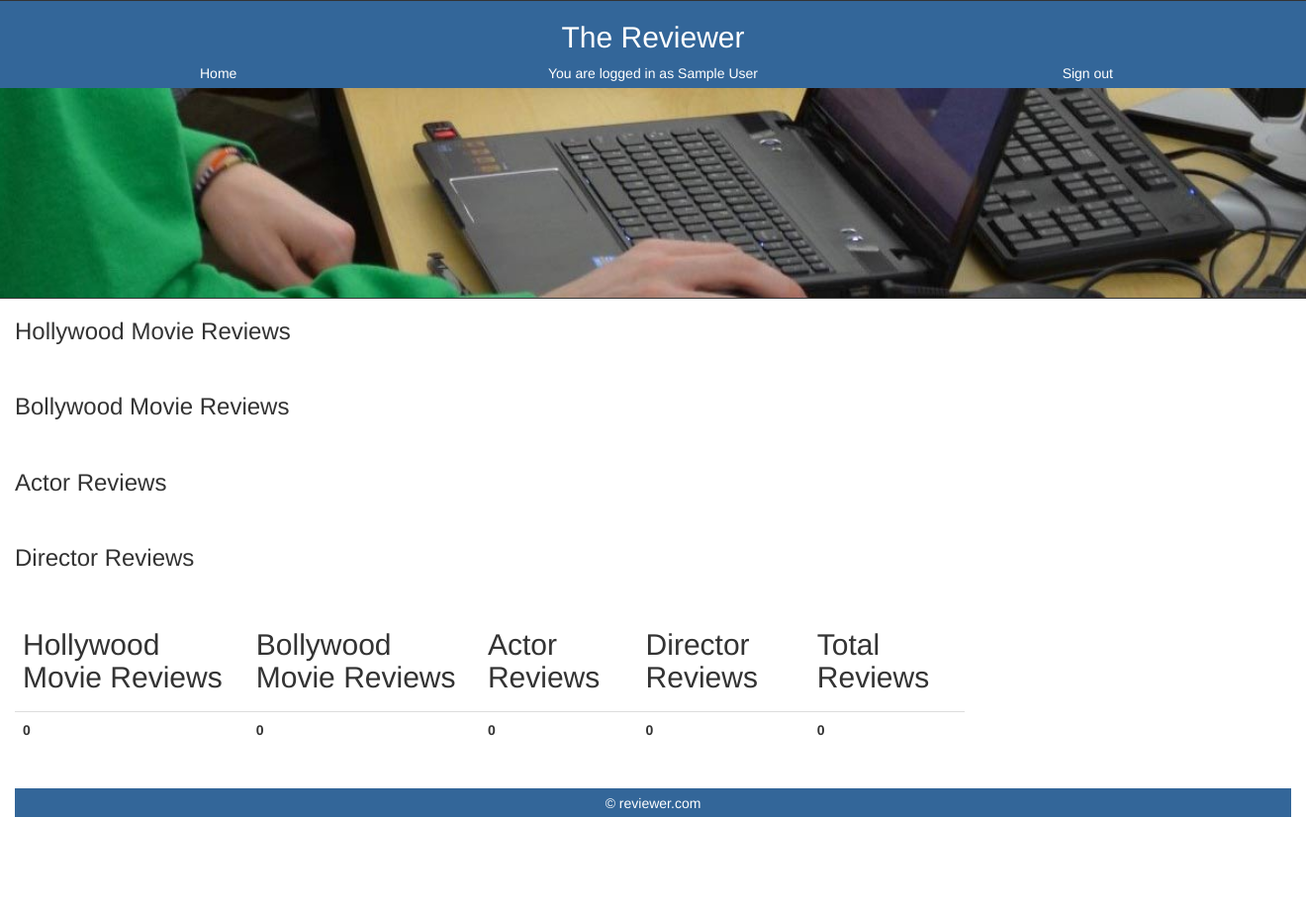
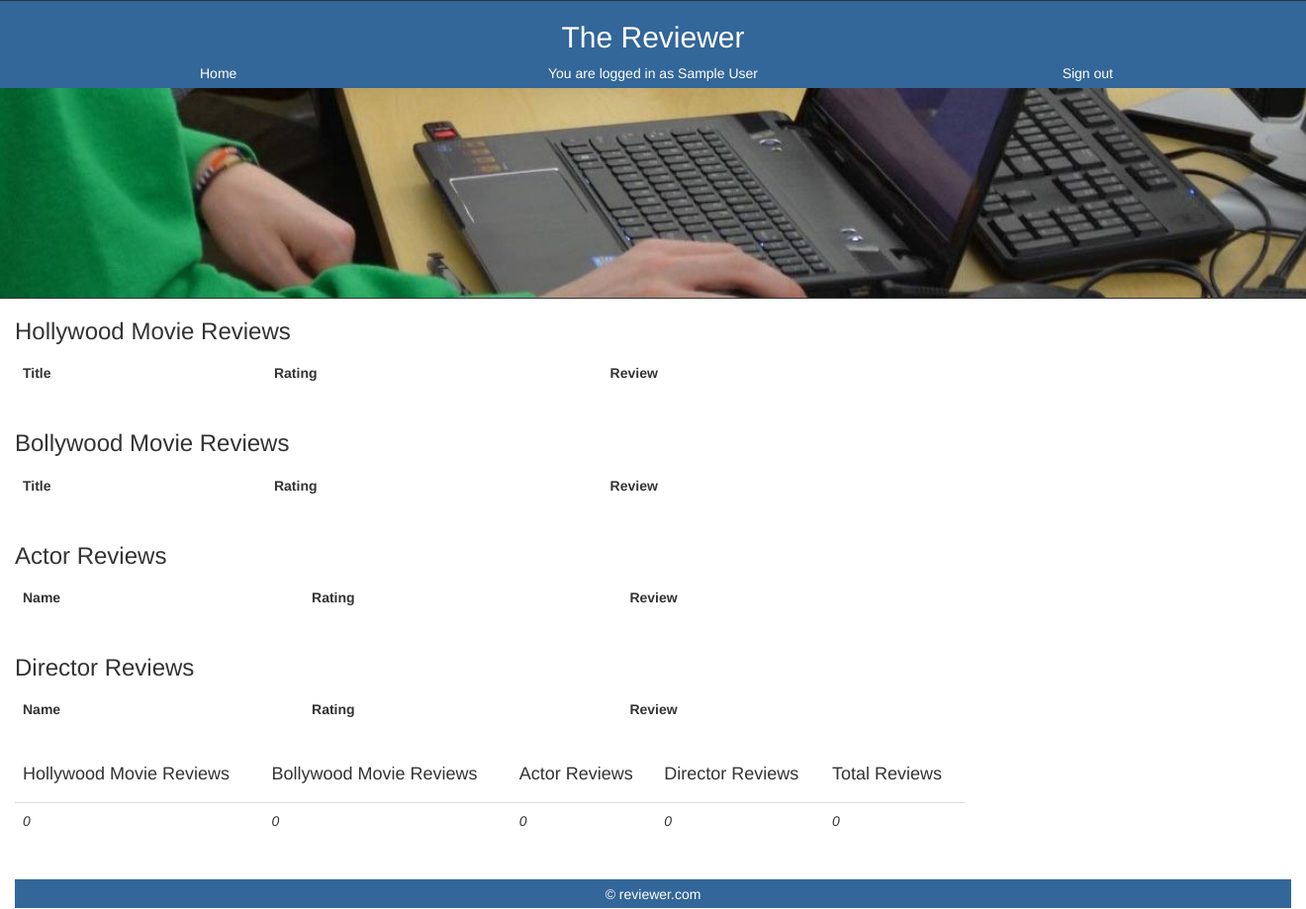
Before and after one commit to WegnerLJ26/Movie-Review-Website, a PHP site: template view/userTotalReviews.php in a window 1320 px wide; the page is wider, and only the part inside the window is pictured. Shown: that part at 99% size. Before the commit the page ends 826 px from the top of that part, so only its background shows below. Run offline with PHP 8.4, Linux system fonts and the light colour scheme; the template is opened without the code that fills it, so the values that code supplies are empty; the visitor is signed in with stand-in values (Sample User, id 1); some libraries are stand-ins or nearby versions.

Commit message:
Changed formatting on review pages

```diff
--- a/view/userTotalReviews.php
+++ b/view/userTotalReviews.php
@@ -35,7 +35,14 @@ $totalCount = 0;
 	<h3>Hollywood Movie Reviews</h3>
 	<?php
 		if(isset($americanReviews)){
-			echo "<table class='table'>";
+			echo "<table class='table'>
+					<thead>
+						<tr>
+							<div class='col-xs-3'><td><b>Title</b></td></div>
+							<div class='col-xs-3'><td><b>Rating</b></td></div>
+							<div class='col-xs-3'><td><b>Review</b></td></div>
+						</tr>
+					</thead>";
 
 			for ($i=0; $i<count($americanReviews); $i++){
 				$mov_review = $americanReviews[$i];
@@ -78,7 +78,14 @@ $totalCount = 0;
 	<h3>Bollywood Movie Reviews</h3>
 	<?php
 		if(isset($bwoodReviews)){
-			echo "<table class='table'>";
+			echo "<table class='table'>
+					<thead>
+						<tr>
+							<div class='col-xs-3'><td><b>Title</b></td></div>
+							<div class='col-xs-3'><td><b>Rating</b></td></div>
+							<div class='col-xs-3'><td><b>Review</b></td></div>
+						</tr>
+					</thead>";
 
 			for ($i=0; $i<count($bwoodReviews); $i++){
 				$mov_review = $bwoodReviews[$i];
@@ -122,7 +122,14 @@ $totalCount = 0;
 	<h3>Actor Reviews</h3>
 	<?php
 		if(isset($actorReviews)){
-			echo "<table class='table'>";
+			echo "<table class='table'>
+					<thead>
+						<tr>
+							<div class='col-xs-3'><td><b>Name</b></td></div>
+							<div class='col-xs-3'><td><b>Rating</b></td></div>
+							<div class='col-xs-3'><td><b>Review</b></td></div>
+						</tr>
+					</thead>";
 
 			for ($i=0; $i<count($actorReviews); $i++){
 				$act_review = $actorReviews[$i];
@@ -166,7 +166,14 @@ $totalCount = 0;
 	<h3>Director Reviews</h3>
 	<?php
 		if(isset($directorReviews)){
-			echo "<table class='table'>";
+			echo "<table class='table'>
+					<thead>
+						<tr>
+							<div class='col-xs-3'><td><b>Name</b></td></div>
+							<div class='col-xs-3'><td><b>Rating</b></td></div>
+							<div class='col-xs-3'><td><b>Review</b></td></div>
+						</tr>
+					</thead>";
 
 			for ($i=0; $i<count($directorReviews); $i++){
 				$dir_review = $directorReviews[$i];
@@ -212,20 +212,20 @@ $totalCount = 0;
 	<table class='table'>
 		<thead>
 			<tr>
-				<td><h2>Hollywood Movie Reviews</h2></td>
-				<td><h2>Bollywood Movie Reviews</h2></td>
-				<td><h2>Actor Reviews</h2></td>
-				<td><h2>Director Reviews</h2></td>
-				<td><h2>Total Reviews</h2></td>
+				<td><h4>Hollywood Movie Reviews</h4></td>
+				<td><h4>Bollywood Movie Reviews</h4></td>
+				<td><h4>Actor Reviews</h4></td>
+				<td><h4>Director Reviews</h4></td>
+				<td><h4>Total Reviews</h4></td>
 			</tr>
 		</thead>
 		<tbody>
 			<tr>
-				<td><b><?php echo $moviesCount ?></b></td>
-				<td><b><?php echo $bwoodCount ?></b></td>
-				<td><b><?php echo $actorsCount ?></b></td>
-				<td><b><?php echo $directorsCount ?></b></td>
-				<td><b><?php echo $totalCount ?></b></td>
+				<td><i><?php echo $moviesCount ?></i></td>
+				<td><i><?php echo $bwoodCount ?></i></td>
+				<td><i><?php echo $actorsCount ?></i></td>
+				<td><i><?php echo $directorsCount ?></i></td>
+				<td><i><?php echo $totalCount ?></i></td>
 			</tr>
 		</tbody>
 	</table>
```
Also changed, not shown: other parts of view/userTotalReviews.php (+4 -32 lines), view/userActorReviews.php (+9 -9 lines), view/userDirectorReviews.php (+9 -9 lines), view/userMovieReviews.php (+20 -18 lines).
